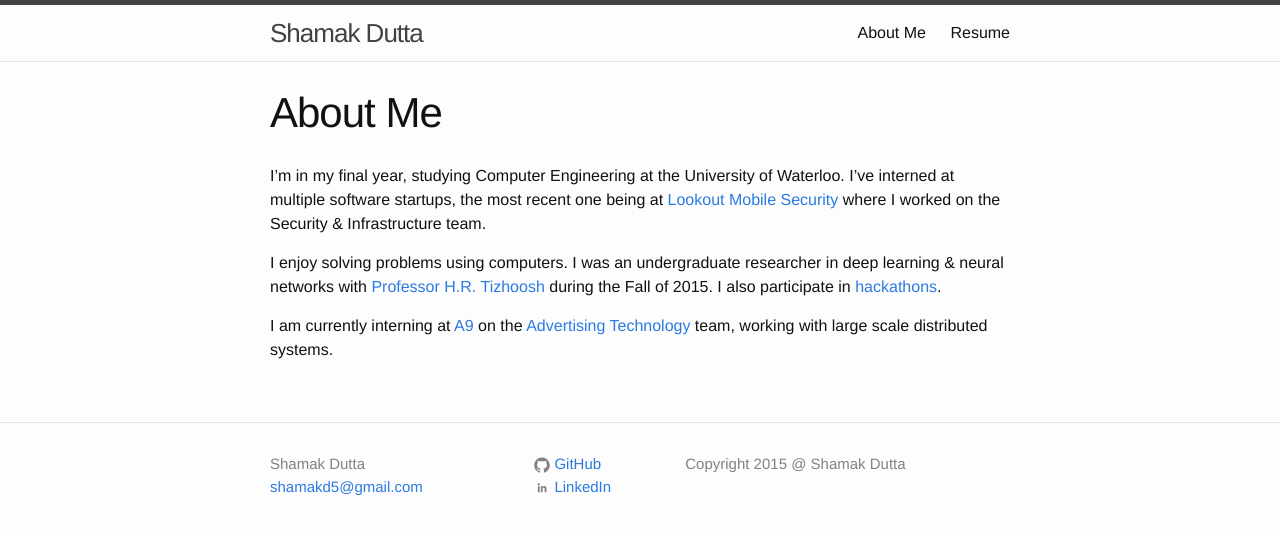
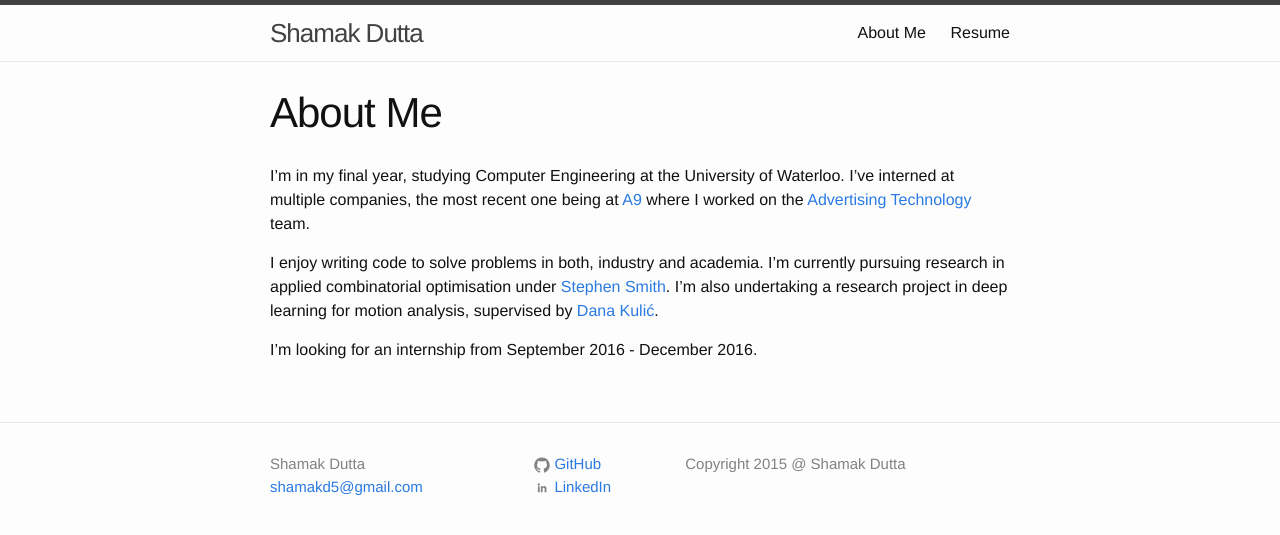
Before and after one commit to shamak/shamak.github.io, a Jekyll site: the page built from about.md, in a window 1280 px wide. Shown: the top 535 px of the page. Built offline with Jekyll 4.4.1, drawn with Linux system fonts in a browser that asks for light colours.

Commit message:
updated resume & about

```diff
--- a/about.md
+++ b/about.md
@@ -4,8 +4,8 @@ title: About Me
 permalink: /about/
 ---
 
-I'm in my final year, studying Computer Engineering at the University of Waterloo. I've interned at multiple software startups, the most recent one being at [Lookout Mobile Security](https://www.lookout.com/) where I worked on the Security & Infrastructure team.
+I'm in my final year, studying Computer Engineering at the University of Waterloo. I've interned at multiple companies, the most recent one being at [A9](https://www.a9.com/) where I worked on the [Advertising Technology](http://a9.com/whatwedo/advertising/) team.
 
-I enjoy solving problems using computers. I was an undergraduate researcher in deep learning & neural networks with [Professor H.R. Tizhoosh](http://tizhoosh.uwaterloo.ca/) during the Fall of 2015. I also participate in [hackathons](http://devpost.com/shamak).
+I enjoy writing code to solve problems in both, industry and academia. I'm currently pursuing research in applied combinatorial optimisation under [Stephen Smith](https://ece.uwaterloo.ca/~sl2smith/index.html). I'm also undertaking a research project in deep learning for motion analysis, supervised by [Dana Kulić](https://ece.uwaterloo.ca/~dkulic/people-dana.html).
 
-I am currently interning at [A9](https://a9.com) on the [Advertising Technology](https://a9.com/whatwedo/advertising/) team, working with large scale distributed systems.
+I'm looking for an internship from September 2016 - December 2016.
```
Also changed, not shown: 1 other file.
